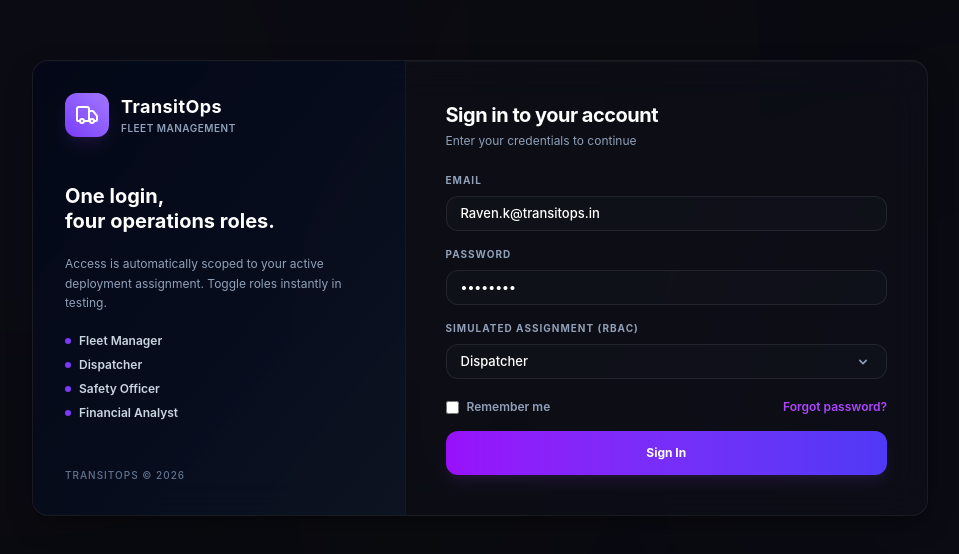
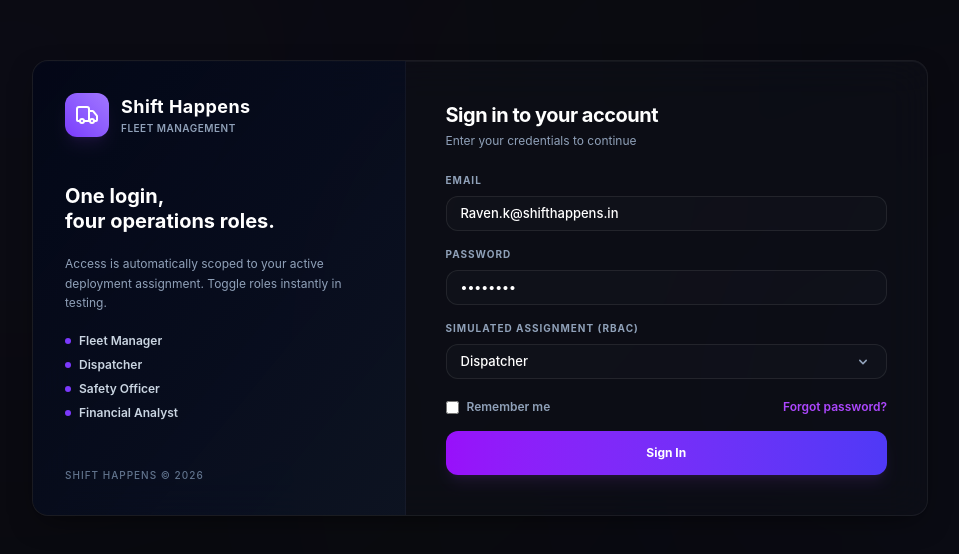
Before and after one commit to ArjunBora/ShiftHappens, a React (Vite) app in the folder frontend/: page /login in a window 1280 px wide. Shown: the part 112-666 px from the top of the page, without its empty margins (160-1119 px from the left). Built offline with nearby package versions, Linux system fonts and the light colour scheme.

Commit message:
chore: rename website to Shift Happens and update project developer documentation

```diff
--- a/frontend/index.html
+++ b/frontend/index.html
@@ -4,7 +4,7 @@
     <meta charset="UTF-8" />
     <link rel="icon" type="image/svg+xml" href="/favicon.svg" />
     <meta name="viewport" content="width=device-width, initial-scale=1.0" />
-    <title>frontend</title>
+    <title>Shift Happens</title>
   </head>
   <body>
     <div id="root"></div>
--- a/frontend/src/components/layout/Sidebar.tsx
+++ b/frontend/src/components/layout/Sidebar.tsx
@@ -50,7 +50,7 @@ export function Sidebar() {
           <Truck className="h-5 w-5 text-white" />
         </div>
         <div>
-          <h1 className="text-base font-bold text-white tracking-wide drop-shadow-md">TransitOps</h1>
+          <h1 className="text-base font-bold text-white tracking-wide drop-shadow-md">Shift Happens</h1>
           <p className="text-[10px] text-slate-400 font-semibold uppercase tracking-wider">Fleet Core</p>
         </div>
       </div>
--- a/frontend/src/views/Login/LoginPage.tsx
+++ b/frontend/src/views/Login/LoginPage.tsx
@@ -8,7 +8,7 @@ export function LoginPage() {
   const navigate = useNavigate();
   const { setRole } = useRole();
 
-  const [email, setEmail] = useState('Raven.k@transitops.in');
+  const [email, setEmail] = useState('Raven.k@shifthappens.in');
   const [password, setPassword] = useState('password');
   const [selectedRole, setSelectedRole] = useState<Role>('Dispatcher');
   const [error, setError] = useState('');
@@ -23,7 +23,7 @@ export function LoginPage() {
     }
 
     // Validation condition
-    if (email === 'Raven.k@transitops.in' && password === 'password') {
+    if (email === 'Raven.k@shifthappens.in' && password === 'password') {
       setRole(selectedRole);
       localStorage.setItem('simulated_role', selectedRole);
       localStorage.setItem('token', 'mock_jwt_token_12345');
@@ -62,7 +62,7 @@ export function LoginPage() {
               <Truck className="h-6 w-6 text-white" />
             </div>
             <div>
-              <h2 className="text-lg font-bold text-white tracking-wide">TransitOps</h2>
+              <h2 className="text-lg font-bold text-white tracking-wide">Shift Happens</h2>
               <p className="text-[10px] text-slate-400 font-semibold uppercase tracking-wider">Fleet Management</p>
             </div>
           </div>
@@ -95,7 +95,7 @@ export function LoginPage() {
           </div>
 
           <div className="text-[10px] text-slate-500 font-medium relative z-10 uppercase tracking-widest">
-            TRANSITOPS © 2026
+            SHIFT HAPPENS © 2026
           </div>
         </div>
 
@@ -128,7 +128,7 @@ export function LoginPage() {
                   required
                   value={email}
                   onChange={(e) => setEmail(e.target.value)}
-                  placeholder="email@transitops.in"
+                  placeholder="email@shifthappens.in"
                   className="w-full bg-white/[0.02] hover:bg-white/[0.04] text-white border border-white/10 rounded-xl px-4 py-3 text-xs focus:outline-none focus:border-purple-500/50 focus:ring-1 focus:ring-purple-500/20 font-medium transition-all"
                 />
               </div>
```
Also changed, not shown: 1 other file (tests, documents, lock files or other folders).
